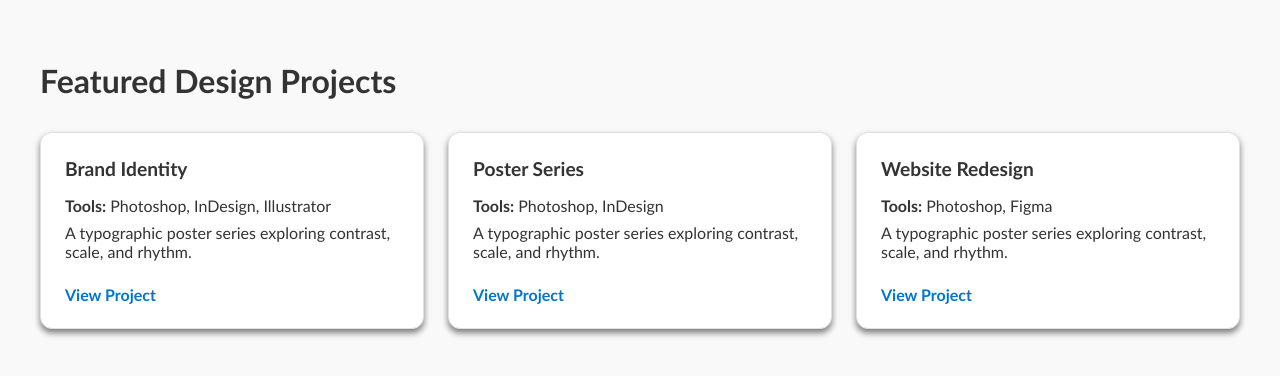
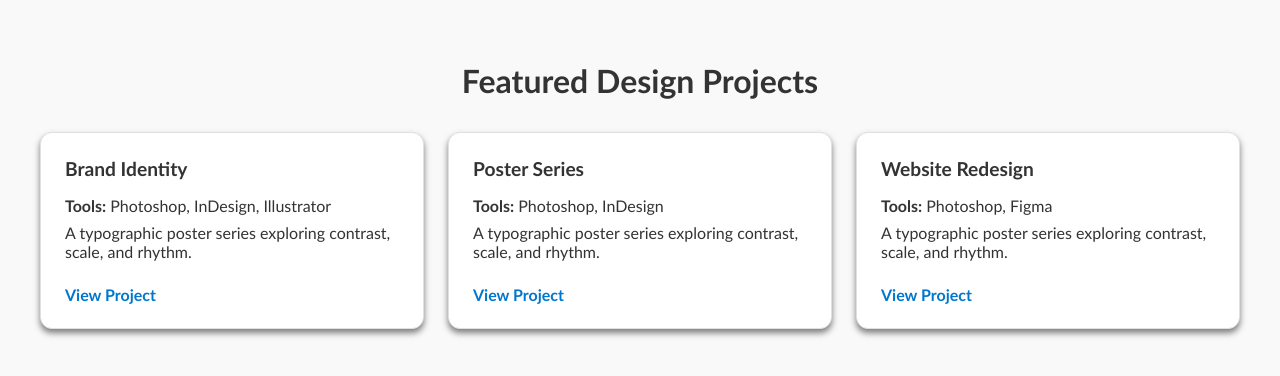
Before and after one commit to BernardoDiestaJr/Portfolio, a Jekyll site: the page built from design.html, in a window 1280 px wide. Shown: the top 376 px of the page. Built offline with Jekyll 4.4.1, drawn with Linux system fonts in a browser that asks for light colours.

Commit message:
Update design.html

```diff
--- a/_layouts/design.html
+++ b/_layouts/design.html
@@ -1,5 +1,5 @@
 <!DOCTYPE html>
-<html>
+<html lang = "en">
 <head>
 <meta charset ="UTF-8">
         <meta name= "viewport" content= "width=device-width, initial-scale=1.0"/>
@@ -15,7 +15,7 @@
         }
 
         h1 {
-            text-emphasis: center;
+            text-align: center;
             margin-bottom: 2rem;
         }
 
```
